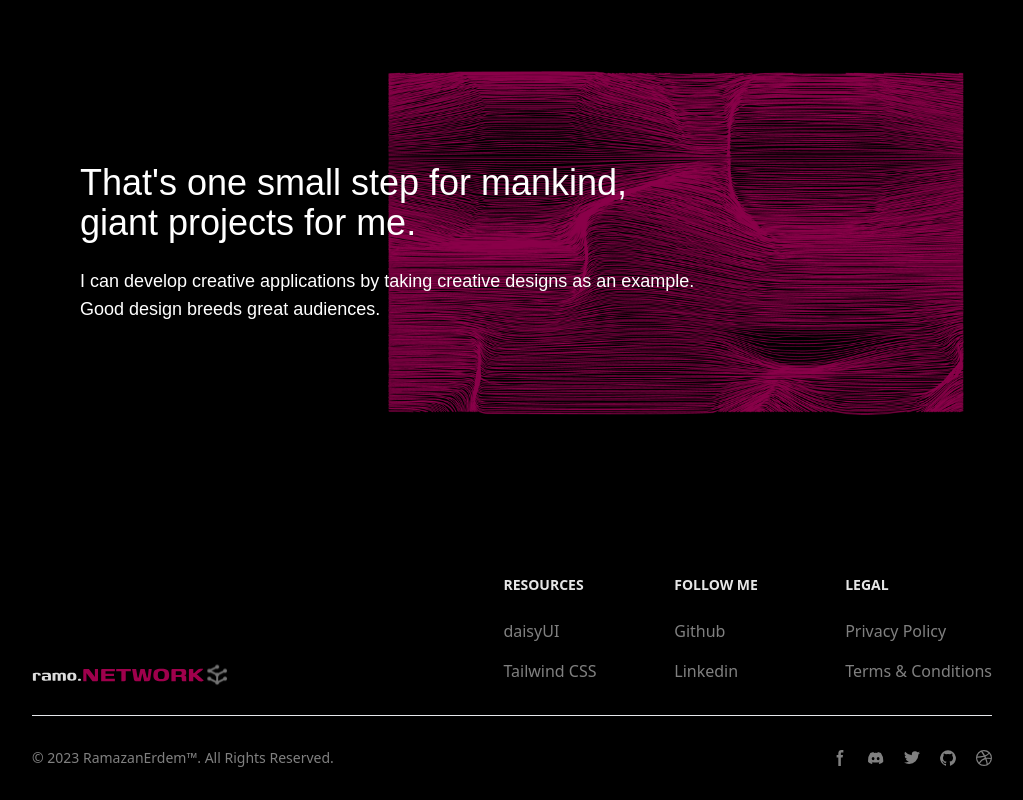
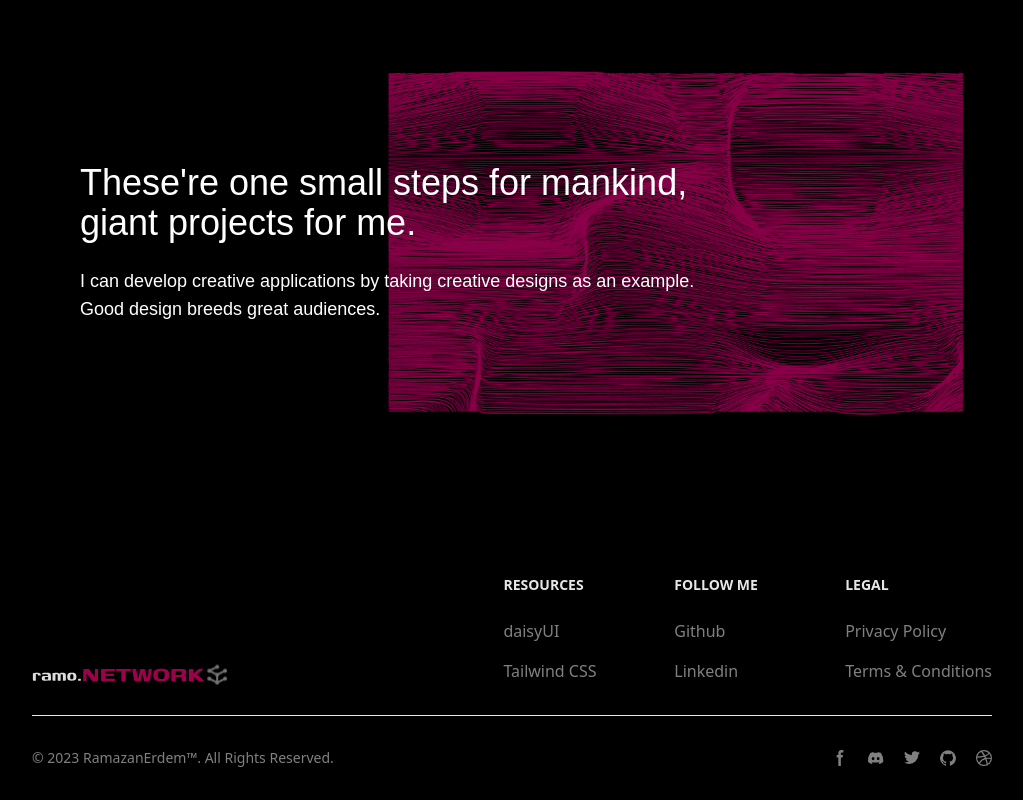
Before and after one commit to ramazanerdem/my-portfolio, a React (Vite) app: page / in a window 1280 px wide. Shown: the part 833-1633 px from the top of the page, without its empty margins (128-1151 px from the left). Built offline with nearby package versions, Linux system fonts and the light colour scheme; a web font is replaced by a local one.

Commit message:
home-page edited

```diff
--- a/src/components/HomePage.tsx
+++ b/src/components/HomePage.tsx
@@ -53,7 +53,7 @@ const HomePage = () => {
           <article className="flex justify-end items-center relative w-3/4 mt-20 mb-96 md:mb-32">
             <article className="z-10 absolute left-0 font-genos w-10/12">
               <p className="text-4xl">
-                That's one small step for mankind,
+                These're one small steps for mankind,
                 <br />
                 giant projects for me.
               </p>
```
